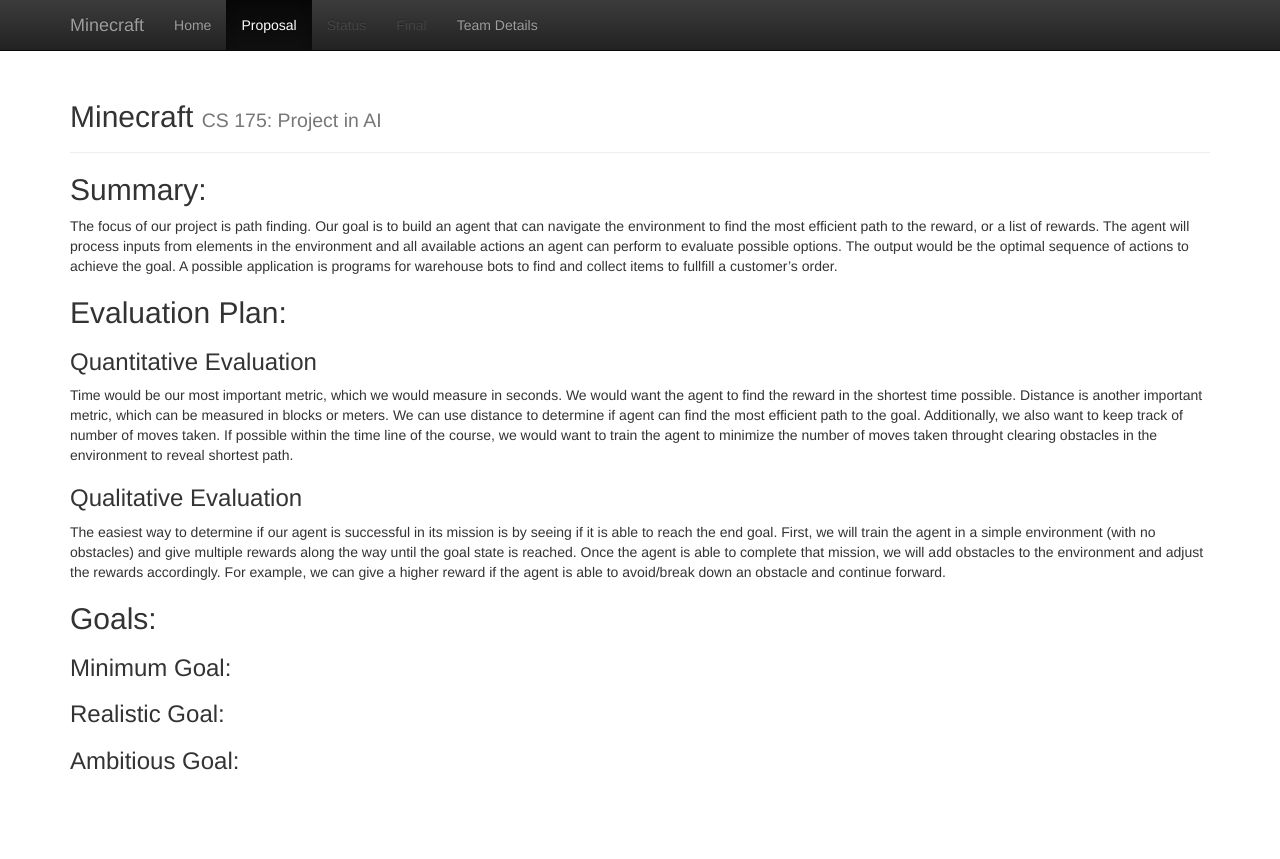
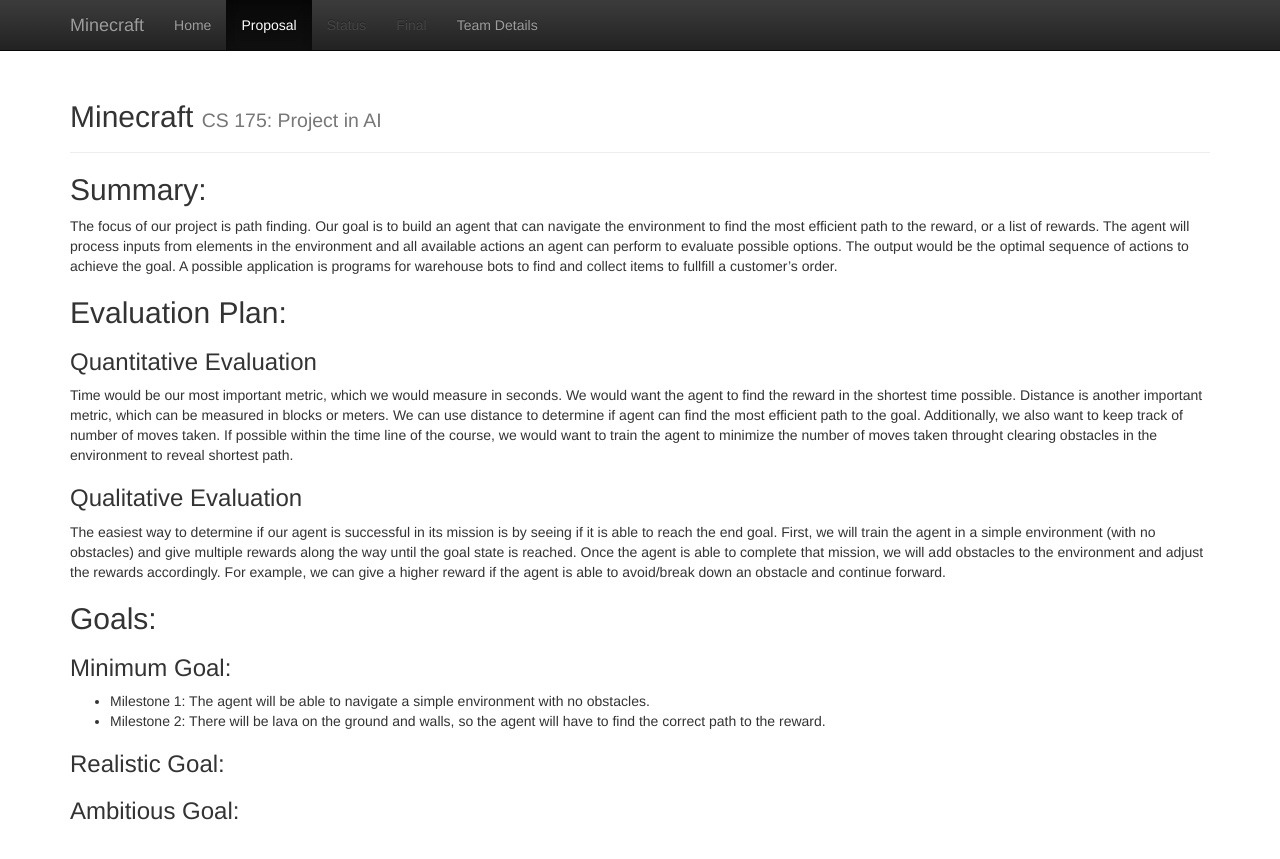
Before and after one commit to SGupta-9/cs175group5, a Jekyll site: the page built from docs/proposal.md, in a window 1280 px wide. Shown: the top 859 px of the page. Built offline with Jekyll 4.4.1, drawn with Linux system fonts in a browser that asks for light colours.

Commit message:
Update proposal.md

```diff
--- a/docs/proposal.md
+++ b/docs/proposal.md
@@ -23,6 +23,9 @@ The easiest way to determine if our agent is successful in its mission is by see
 
 ## Goals:
 ### Minimum Goal:
+- Milestone 1: The agent will be able to navigate a simple environment with no obstacles.
+- Milestone 2: There will be lava on the ground and walls, so the agent will have to find the correct
+path to the reward.
 
 ### Realistic Goal:
 
```
